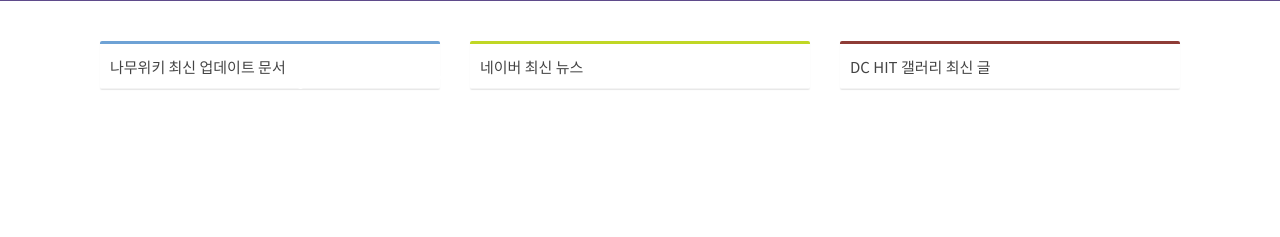
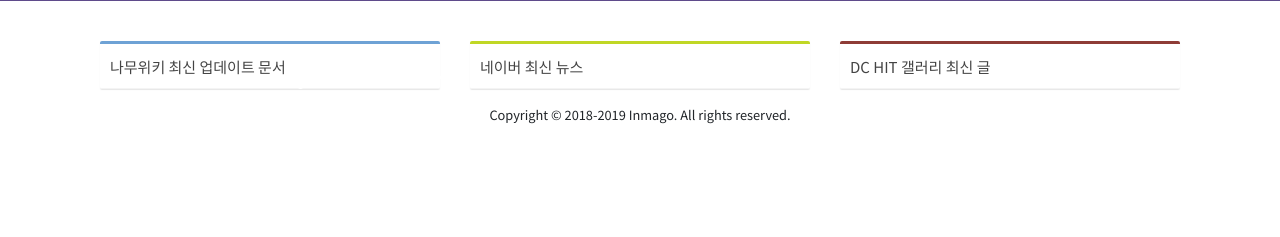
Before and after one commit to spro1/workout, a Flask app: template templates/index.html in a window 1280 px wide. Shown: the part 397-634 px from the top of the page. Run offline with Flask 2, Linux system fonts and the light colour scheme; the template is opened without the code that fills it, so the values that code supplies are empty; some libraries are stand-ins or nearby versions.

Commit message:
footer 추가

```diff
--- a/templates/index.html
+++ b/templates/index.html
@@ -91,7 +91,15 @@
         </div>
 	-->
     </div>
-
+    <footer>
+       <div class="container">
+ 	       <div class="row text-center">
+	            <div class="col-sm-12 divide-xs">
+			    <small> <p>Copyright &copy; 2018-2019 Inmago. All rights reserved.</p></small>
+                  </div>
+          </div>
+         </div>
+    </footer>
 
     <script src="https://code.jquery.com/jquery-3.3.1.slim.min.js" integrity="sha384-q8i/X+965DzO0rT7abK41JStQIAqVgRVzpbzo5smXKp4YfRvH+8abtTE1Pi6jizo"
         crossorigin="anonymous"></script>
```
